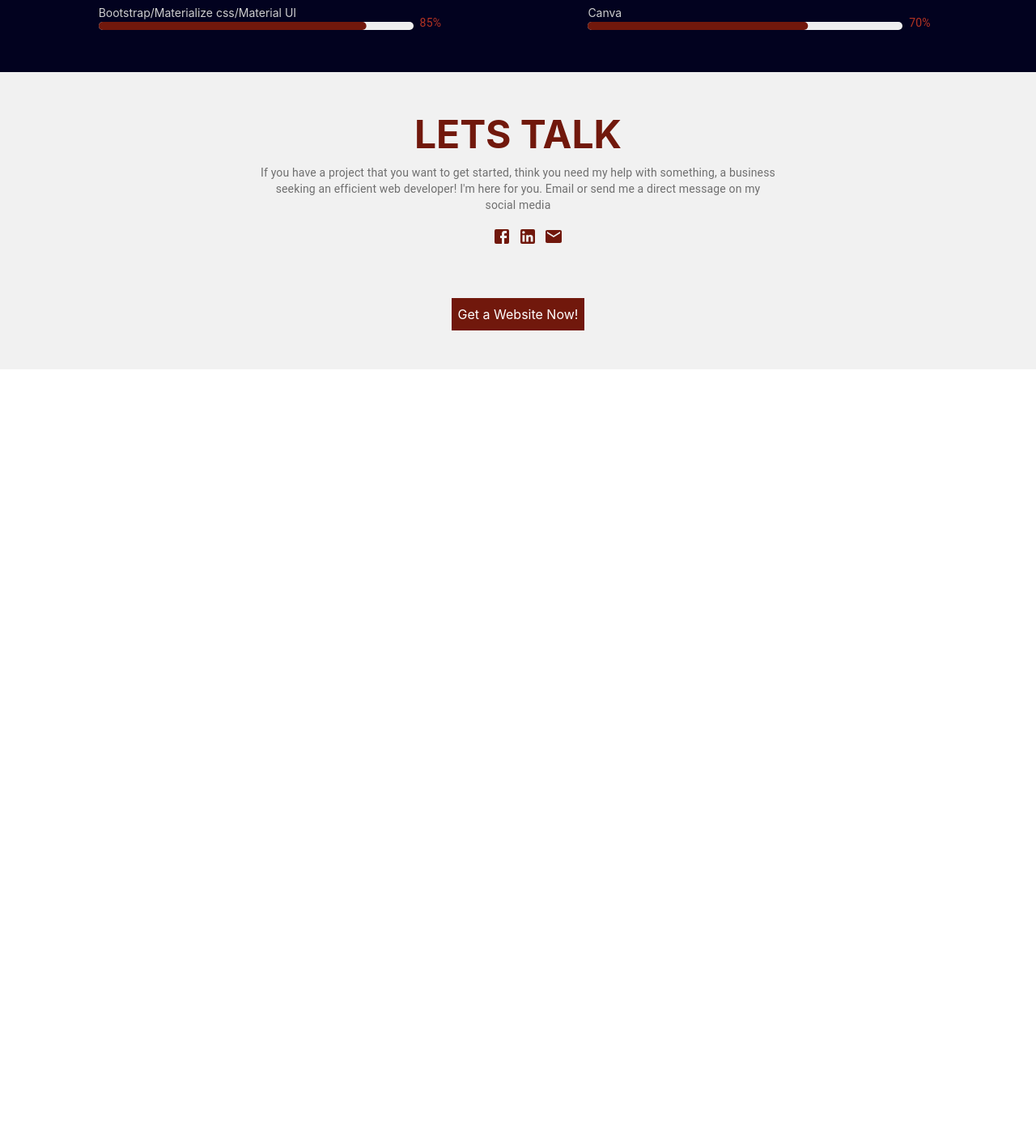
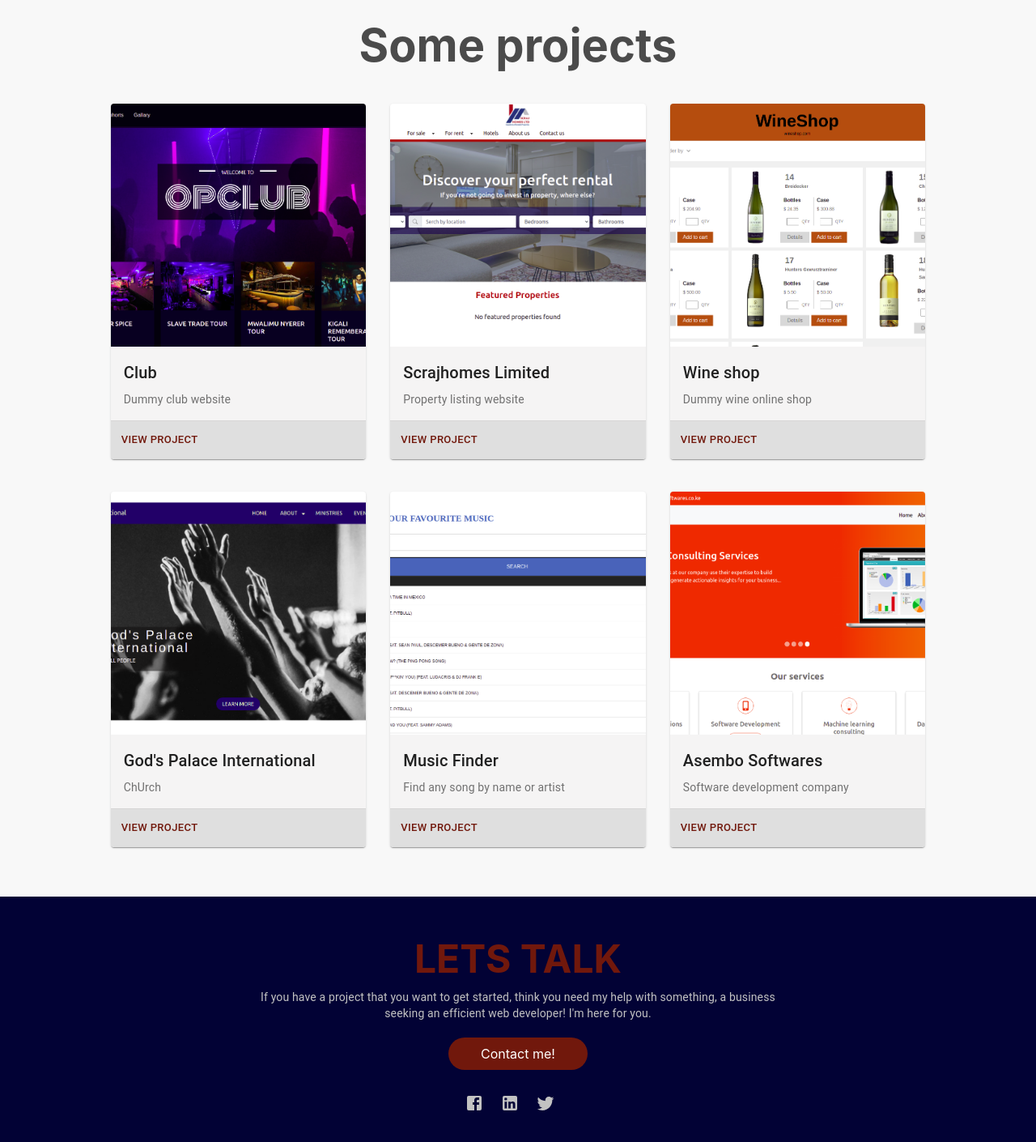
Before and after one commit to anitahkimanthi/portfolio-2, a React app: page / in a window 1280 px wide. Shown: the part 1362-2772 px from the top of the page at 81% size. Before the commit the page ends 1818 px from the top, so only its background shows below. Built offline with nearby package versions, Linux system fonts and the light colour scheme.

Commit message:
added projects as and edited header

```diff
--- a/src/components/about.js
+++ b/src/components/about.js
@@ -12,8 +12,8 @@ function about () {
   const classes = aboutStyles()
 
   return (
-    <div className='col-12 col-sm-11 col-md-10  col-lg-8 about'>
-      <div direction='row' className={classes.wrapper}>
+    <div className='col-12 col-sm-11 col-md-10  col-lg-8 about' id="about">
+      <div className="row">
         <div className='col-12 col-md-7'>
           <Typography
             gutterBottom
--- a/src/components/banner.js
+++ b/src/components/banner.js
@@ -11,12 +11,10 @@ function Banner () {
 
   return (
     <div className='col-12 nopadding banner'>
-      {/* <div className='image'>
-        <img className='img-fluid' src={bgimage} />
-      </div> */}
       <CardMedia
           alt=""
           image={bgimage}
+          className="img-fluid"
           title="Contemplative Reptile"
         >
 
--- a/src/components/footer.js
+++ b/src/components/footer.js
@@ -1,21 +1,14 @@
 import { footer } from './styles'
-import {
-  Grid,
-  ListItem,
-  List,
-  Typography
-} from '@material-ui/core'
-import {data} from "../data/data"
-
+import { Grid, ListItem, List, Typography } from '@material-ui/core'
+import { data } from '../data/data'
 
 function Footer () {
   const classes = footer()
   const footerContent = data.footer
   return (
-    <div className='footer col-12' >
-      <div className="row no-gutters justify-content-center">
-
-        <div className="col-12 col-md-6 text-center">
+    <div className='footer col-12'>
+      <div className='row no-gutters justify-content-center'>
+        <div className='col-12 col-md-6 text-center'>
           <br />
           <br />
           <h2 className={classes.contactTitle}>
@@ -25,33 +18,27 @@ function Footer () {
           <Typography variant='body2' color='textSecondary' component='p'>
             {footerContent.description}
           </Typography>
-
-          <List className='social'>
-              {footerContent.social.map((content, i) =>(
-                  <ListItem
-                  key={i}
-                  className={classes.socialItem}
-                  title={content.title}
-                >
-                  <a href={`${content.url}`}>
-                    <span className={classes.socialIcons}>
-                    {content.icon}
-                    </span>
-                  </a>
-                </ListItem>
-              ))}
-          </List>
-          <br />
+          <a
+            href='mailto:anitakimanzi@gmail.com? subject=subject text'
+            data-scroll-reveal='enter from the bottom after 0.6s'
+          >
+            <button className={classes.button}>Contact me!</button>
+          </a>
           <br />
         </div>
 
         <div className='col-12 text-center'>
-          <a
-            to='mailto:anitakimanzi@gmail.com? subject=subject text'
-            data-scroll-reveal='enter from the bottom after 0.6s'
-          >
-            <button className={classes.button}>Get a Website Now!</button>
-          </a>
+          <List className='social'>
+              {footerContent.social.map((content, i) => (
+                <li key={i} className={classes.socialItem}>
+                  <a href={`${content.url}`}>
+                    <span className={classes.socialIcons} title={content.title}>
+                      {content.icon}
+                    </span>
+                  </a>
+                </li>
+              ))}
+            </List>
         </div>
       </div>
       <br />
--- a/src/components/header.js
+++ b/src/components/header.js
@@ -1,4 +1,5 @@
 import React from 'react'
+import {Link} from 'react-router-dom'
 import {
   AppBar,
   Divider,
@@ -21,19 +22,22 @@ import logo from '../static/images/logos/l1.png'
 
 const Sidebar = props => {
   console.log(props)
+  const classes = headerStyles()
   return (
-    <div className={headerStyles().drawer}>
+    <div className={classes.drawer}>
       <CloseIcon
-        className={headerStyles().close}
+        className={classes.close}
         onClick={props.handleOpenMenu}
       />
 
       <List>
         {data.header.map((item, index) => (
-          <ListItem key={index}>
-            <ListItemText primary={item.text} />
+          <a href={item.url} key={index} className={classes.link}>
+            <ListItem>
+              <ListItemText primary={item.text} />
+            </ListItem>
             <Divider />
-          </ListItem>
+          </a>
         ))}
       </List>
     </div>
@@ -63,6 +67,7 @@ const Nav = () => {
               className={classes.menuButton}
             ></MenuIcon>
             <Typography className={classes.brand}>
+              <Link to="/">
               <ListItem>
                 <Avatar
                   variant='square'
@@ -71,14 +76,17 @@ const Nav = () => {
                 />
                 <ListItemText primary='Anitah Kimanzi' />
               </ListItem>
+              </Link>
             </Typography>
 
             <List className={classes.navitems}>
               {data.header.map((item, index) => (
-                <ListItem key={index}>
-                  <ListItemText primary={item.text} />
-                  <Divider />
-                </ListItem>
+                <a href={item.url} key={index} className={classes.link}>
+                  <ListItem>
+                    <ListItemText primary={item.text} />
+                    <Divider />
+                  </ListItem>
+                </a>
               ))}
             </List>
           </Toolbar>
--- a/src/components/layout.js
+++ b/src/components/layout.js
@@ -2,7 +2,7 @@ import Header from './header'
 import Banner from './banner'
 import About from './about'
 import Skills from './skills'
-import Portfolio from './portfolio'
+import Portfolio from './websites'
 import Footer from './footer'
 
 function layout () {
--- a/src/components/skills.js
+++ b/src/components/skills.js
@@ -8,7 +8,7 @@ function Skills (props) {
   const skillsData = data.skills
 
   return (
-    <div className='col-12 centerColumn'>
+    <div className='col-12 centerColumn' id="skills">
       <div className='row justify-content-center'>
         <div className='col-12 col-md-10 centerColumn'>
           <div className='row no-gutters'>
--- a/src/components/styles.js
+++ b/src/components/styles.js
@@ -2,7 +2,7 @@ import { makeStyles , withStyles} from '@material-ui/core'
 import LinearProgress from '@material-ui/core/LinearProgress'
 
 
-const drawerWidth = 300
+const drawerWidth = 240
 
 export const headerStyles = makeStyles(theme => ({
   brand: {
@@ -44,6 +44,10 @@ export const headerStyles = makeStyles(theme => ({
     [theme.breakpoints.down('sm')]: {
       display: 'none'
     }
+  },
+  link: {
+    textDecoration : "none",
+    color: "inherit"
   }
 }))
 
@@ -81,8 +85,13 @@ export const footer = makeStyles(theme => ({
   button: {
     background: '#71180C',
     color: '#ffffff',
-    padding: theme.spacing(1),
-    border: 'none'
+    paddingRight: theme.spacing(5),
+    paddingLeft: theme.spacing(5),
+    paddingTop: theme.spacing(1),
+    paddingBottom: theme.spacing(1),
+    border: 'none',
+    borderRadius: "30px",
+    margin: "20px"
   },
   contactTitle: {
     fontSize: '3rem',
@@ -91,12 +100,13 @@ export const footer = makeStyles(theme => ({
   socialmedia: {
     display: 'flex'
   },
+
   socialItem: {
-    width: '5%',
+    marginRight: "20px",
     color: '#71180C'
   },
   socialIcons: {
-    color: '#71180C'
+    color: '#c2c2c2'
   }
 }))
 
--- a/src/components/websites.js
+++ b/src/components/websites.js
@@ -1,22 +1,74 @@
 import {
-    Card
-    // CardHeader,
-    // CardContent,
-    // CardMedia
-} from '@material-ui/core';
-import {projects} from './styles'
+  Card,
+  Typography,
+  Button,
+  CardActions,
+  CardContent,
+  Divider,
+  CardMedia,
+  CardActionArea
+} from '@material-ui/core'
+import { Link } from 'react-router-dom'
+import { data } from '../data/data'
 
-function websites (){
-    const classes = projects();
+function websites () {
+  const projects = data.projects
 
-    return(
-        <div className="websites">
+  return (
+    <div className='websites'>
+      <div className='col-md-11 col-xl-10 projects' id="portfolio">
+        <div className='row'>
+          <div className='col-12 text-center'>
+            <h3 className="heading">
+              <b>Some projects</b>
+            </h3>
+          </div>
+        </div>
 
-            <Card className={classes.card}>
+        <div className='row'>
+          {projects.map((proj, i) => (
+            <div className='col-12 col-sm-6 col-md-4 projectCard'>
+              <a href={proj.link}>
+                <Card className='cardInfo'>
+                  <CardActionArea>
+                    <CardMedia
+                      component='img'
+                      alt={proj.title}
+                      height='300'
+                      image={proj.image}
+                      title={proj.title}
+                    />
+                    <CardContent>
+                      <Typography gutterBottom variant='h6' component='h3'>
+                        {proj.title}
+                      </Typography>
+                      <Typography
+                        variant='body2'
+                        color='textSecondary'
+                        component='p'
+                      >
+                        {proj.description}
+                      </Typography>
+                    </CardContent>
 
-            </Card>
+                    <Divider />
+
+                    <CardActions className='cardFooter'>
+                      <a href={proj.link}>
+                        <Button size='small' color='primary'>
+                          View project
+                        </Button>
+                      </a>
+                    </CardActions>
+                  </CardActionArea>
+                </Card>
+              </a>
+            </div>
+          ))}
         </div>
-    )
+      </div>
+    </div>
+  )
 }
 
-export default websites;
+export default websites
--- a/src/data/data.js
+++ b/src/data/data.js
@@ -1,7 +1,14 @@
 import FacebookIcon from '@material-ui/icons/Facebook'
 import LinkedInIcon from '@material-ui/icons/LinkedIn'
-import EmailIcon from '@material-ui/icons/Email'
-import { footer } from '../components/styles'
+import TwitterIcon from '@material-ui/icons/Twitter'
+
+// images
+import club from "../static/images/projects/club.png"
+import asembo from "../static/images/projects/asembo.png"
+import god from "../static/images/projects/god.png"
+import music from "../static/images/projects/music.png"
+import scraj from "../static/images/projects/scraj.png"
+import wine from "../static/images/projects/wine.png"
 
 export const data =  {
     about : {
@@ -11,7 +18,7 @@ export const data =  {
      },
 
     footer : {
-        description : "If you have a project that you want to get started, think you need my help with something, a business seeking an efficient web developer! I'm here for you. Email or send me a direct message on my social media",
+        description : "If you have a project that you want to get started, think you need my help with something, a business seeking an efficient web developer! I'm here for you.",
         social : [
             {
                 title : "facebook",
@@ -24,9 +31,9 @@ export const data =  {
                 url : "https://www.linkedin.com/in/anitahkimanzi/"
             },
             {
-                title : "Email address",
-                icon : <EmailIcon/>,
-                url : "mailto:anitakimanzi@gmail.com? subject=subject text"
+                title : "Twitter",
+                icon : <TwitterIcon/>,
+                url : "https://twitter.com/annykimaa"
             }
         ]
 
@@ -40,15 +47,15 @@ export const data =  {
         },
         {
             text : "About",
-            url : "/about"
+            url : "/#about"
         },
         {
             text : "skills",
-            url : "/skills"
+            url : "/#skills"
         },
         {
             text : "Projects",
-            url : "/portfolio"
+            url : "/#portfolio"
         }
 
     ],
@@ -98,5 +105,43 @@ export const data =  {
                 tag : "70"
             }
         ]
-    }
+    },
+    projects : [
+        {
+            image : club,
+            title : "Club",
+            link : "https://openinstitute-university-club.netlify.app/home",
+            description : "Dummy club website"
+        },
+        {
+            image : scraj,
+            title : "Scrajhomes Limited",
+            link : "https://scrajhomes.com/",
+            description : "Property listing website"
+        },
+        {
+            image : wine,
+            title : "Wine shop",
+            link : "https://shopwine.netlify.app",
+            description : "Dummy wine online shop"
+        },
+        {
+            image : god,
+            title : "God's Palace International",
+            link : "https://godspalaceinternational.netlify.app/",
+            description : "ChUrch"
+        },
+        {
+            image : music,
+            title : "Music Finder",
+            link : "https://search-music.netlify.app/",
+            description : "Find any song by name or artist"
+        },
+        {
+            image : asembo,
+            title : "Asembo Softwares",
+            link : "https://asembosoftwares.co.ke/",
+            description : "Software development company"
+        },
+    ]
 }
--- a/src/static/css/App.css
+++ b/src/static/css/App.css
@@ -8,21 +8,37 @@ body {
   text-align: left;
   margin: 0;
 }
-
-.footer {
-  background-color: #f1f1f1;
+/* header styles */
+.header a:hover{
+text-decoration: none;
+color : #71180C
 }
-.whatido {
-  padding: 2rem 0;
+.header a{
+  color : inherit
 }
 
-.MuiLinearProgress-bar{
-  background-color: #71180C !important;
+/* banner styles */
+.banner img{
+width : 100%;
+}
+
+
+.row{
+  margin: 0 !important;
+}
+
+/* about styles */
+.whatido {
+  padding: 1rem 0;
+}
+
+.about h1{
+  color: #4b4b4b
 }
 .centerColumn{
-  background-color: rgb(2, 2, 31);
+  background-color: #020235;
   color: #cecece !important;
-  padding: 2% 0;
+  padding: 0 0 2% 0;
 }
 .centerColumn p{
   color: #b43322 !important
@@ -31,8 +47,11 @@ body {
   margin-bottom: 10px !important;
 }
 .centerColumn .heading{
-  display: flex
+  display: flex;
+  font-size: 5vh;
+  margin-top: 10%;
 }
+
 .centerColumn .heading .tag{
   background-color: #71180C;
   padding: 12px 17px;
@@ -47,17 +66,19 @@ body {
 .centerColumn p{
   margin-top: 15px;
 }
-
-/* banner styles */
-.banner img{
-width : 100%;
-}
-
-.row{
-  margin: 0 !important;
+/* skills styles */
+.MuiLinearProgress-bar{
+  background-color: #71180C !important;
 }
 
 /* footer styles */
+.footer{
+  background-color: #020235;
+  color: #ffffff
+}
+.footer p{
+  color: #c2c2c2;
+}
 .social{
   text-align: center;
   display: flex;
@@ -65,7 +86,63 @@ width : 100%;
 }
 
 .introduction{
-  padding: 20vh;
   color: #ffffff;
   text-align: center;
 }
+@media only screen  and (max-width: 567px){
+  .introduction{
+    padding: 30% 0 10% 0;
+  }
+}
+@media only screen  and (min-width: 568px){
+  .introduction{
+    padding: 10rem 0 7rem 0;
+  }
+}
+.introduction h1{
+  font-size: 4vw;
+  margin-bottom: 0 !important;
+}
+.about{
+  padding-top: 2%;
+}
+
+/* projects */
+.projectCard{
+  height: 100%;
+  padding: 10px;
+  margin-top: 20px;
+}
+.projects .heading{
+  font-size: 7vh;
+  color: #4b4b4b
+}
+.projectCard a:hover{
+  text-decoration: none;
+}
+.projectCard .cardInfo:hover{
+background-color: none !important;
+}
+.websites{
+  padding: 4% 0 ;
+  width: 100%;
+  background-color: #f8f8f8;
+}
+.cardFooter{
+  background-color: #dfdfdf;
+}
+.projects{
+  margin: 0 auto;
+}
+.cardInfo{
+  background-color: #f5f4f4!important;
+}
+
+.projectCard .cardFooter a:hover{
+  color: #71180C !important;
+  text-decoration: none;
+  background-color: none !important;
+}
+.cardFooter a span{
+  color: #71180C !important
+}
```
Also changed, not shown: src/static/images/projects/asembo.png (added), src/static/images/projects/club.png (added), src/static/images/projects/god.png (added), src/static/images/projects/music.png (added), src/static/images/projects/scraj.png (added), src/static/images/projects/wine.png (added).
